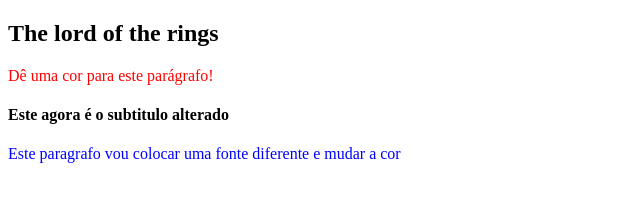
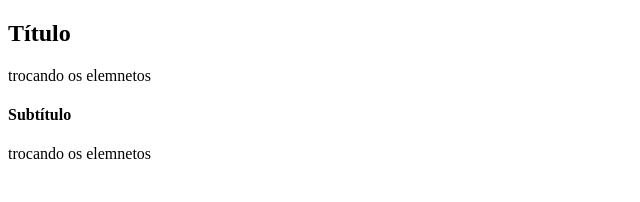
Before and after one commit to nildenik/Trybe_exercises, a plain HTML site: page bloco-5-javascript-dom-eventos-e-web-storage/dia-1-javascript-dom-e-seletores/index.html in a window 1280 px wide. Shown: the whole page, without its empty margins (0-640 px from the left). Drawn offline with Linux system fonts and the light colour scheme.

Commit message:
trocando elementos

```diff
--- a/bloco-5-javascript-dom-eventos-e-web-storage/dia-1-javascript-dom-e-seletores/index.html
+++ b/bloco-5-javascript-dom-eventos-e-web-storage/dia-1-javascript-dom-e-seletores/index.html
@@ -3,10 +3,11 @@
   <body>
     <header>
       <h2 id="page-title">Título</h2>
-      <p id="paragraph">Dê uma cor para este parágrafo!</p>
+      <p id="paragraph" class="classeTeste">Dê uma cor para este parágrafo!</p>
       <h4 id="subtitle">Subtítulo</h4>
-      <p id="secondParagraph">Segundo parágrafo! neste eu preciso usar minha criatividade para alterar</p>
+      <p id="paragraph" class="classeTeste">Segundo parágrafo! neste eu preciso usar minha criatividade para alterar</p>
     </header>
+
 
     <script src="script.js">
     </script>
--- a/bloco-5-javascript-dom-eventos-e-web-storage/dia-1-javascript-dom-e-seletores/script.js
+++ b/bloco-5-javascript-dom-eventos-e-web-storage/dia-1-javascript-dom-e-seletores/script.js
@@ -1,7 +1,15 @@
-const paragraph = document.getElementById("paragraph");
-paragraph.style.color = "red";
+// const paragraph = document.getElementById("paragraph");
+// paragraph.style.color = "red";
 
-console.log(document.getElementById("page-title").innerText = "The lord of the rings");
-document.getElementById("secondParagraph").innerText = "Este paragrafo vou colocar uma fonte diferente e mudar a cor";
-secondParagraph.style.color = "blue";
-document.getElementById("subtitle").innerText = "Este agora é o subtitulo alterado"
+// document.getElementById("page-title").innerText = "The lord of the rings";
+// document.getElementById("secondParagraph").innerText = "Este paragrafo vou colocar uma fonte diferente e mudar a cor";
+// secondParagraph.style.color = "blue";
+// document.getElementById("subtitle").innerText = "Este agora é o subtitulo alterado"
+
+// No getElementsByClassName é preciso passar a posição [0]
+
+let doisParagrafos = document.getElementsByClassName("classeTeste");
+
+for (var i = 0; i < doisParagrafos.length; i+=1){
+    doisParagrafos[i].innerText = "trocando os elemnetos";
+}
```
